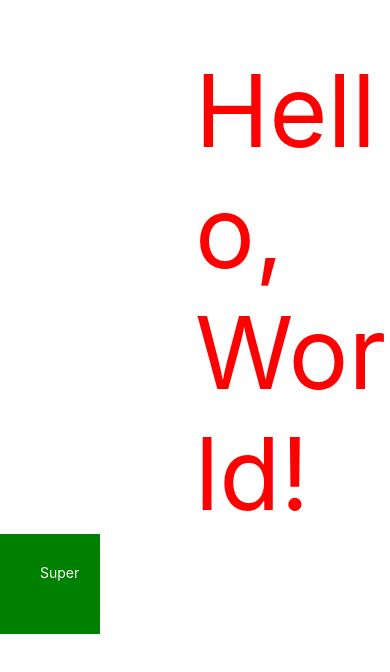
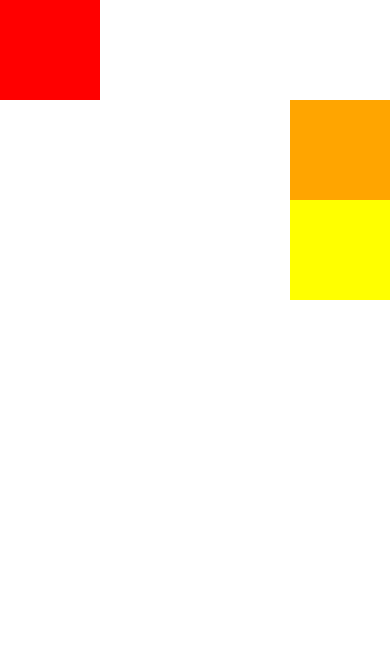
Before and after one commit to phenogit/udemy-react-native, a React Native app in the folder react-native-introduction/: screen / in a window 390 px wide. Shown: the top 672 px of the page. Built offline with nearby package versions, Linux system fonts and the light colour scheme.

Commit message:
section 18

```diff
--- a/react-native-introduction/App.js
+++ b/react-native-introduction/App.js
@@ -6,11 +6,10 @@ import { style } from "./App.style";
 export default function App() {
   return (
     <SafeAreaProvider>
-      <SafeAreaView>
-        <Text style={style.title}>Hello, World!</Text>
-        <View style={style.square}>
-          <Text style={style.innerText}>Super</Text>
-        </View>
+      <SafeAreaView style={{ flex: 1, alignItems: "flex-end" }}>
+        <View style={style.box1} />
+        <View style={style.box2} />
+        <View style={style.box3} />
       </SafeAreaView>
     </SafeAreaProvider>
   );
--- a/react-native-introduction/App.style.js
+++ b/react-native-introduction/App.style.js
@@ -1,20 +1,12 @@
 import { StyleSheet } from "react-native";
 
 export const style = StyleSheet.create({
-  title: {
-    color: "red",
-    fontSize: 100,
-    marginTop: 50,
-    marginLeft: "50%",
+  box1: {
+    height: 100,
+    width: 100,
+    backgroundColor: "red",
+    alignSelf: "flex-start",
   },
-  square: {
-    height: 100,
-    backgroundColor: "green",
-    width: 100,
-  },
-  innerText: {
-    color: "white",
-    marginTop: 30,
-    marginLeft: 40,
-  },
+  box2: { height: 100, width: 100, backgroundColor: "orange" },
+  box3: { height: 100, width: 100, backgroundColor: "yellow" },
 });
```
